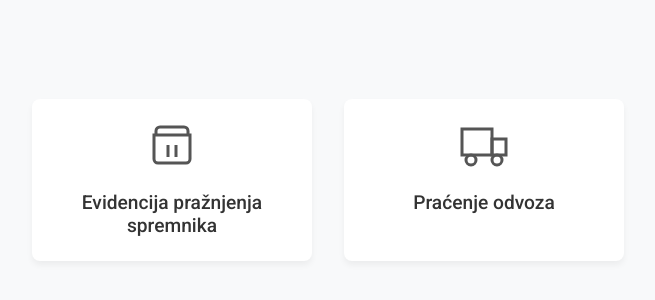
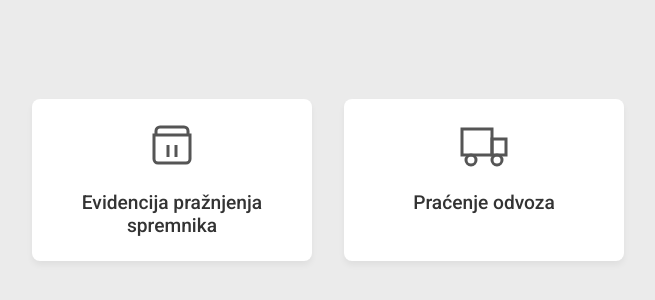
Before and after one commit to dome877/landingpage, a plain HTML site: page index.html in a window 1280 px wide. Shown: the part 220-520 px from the top of the page, without its empty margins (312-967 px from the left). Drawn offline with Linux system fonts and the light colour scheme.

Commit message:
zadnji UI change

```diff
--- a/index.html
+++ b/index.html
@@ -3,7 +3,7 @@
 <head>
     <meta charset="UTF-8">
     <meta name="viewport" content="width=device-width, initial-scale=1.0">
-    <title>Z-Grad Services</title>
+    <title>Z-Grad Aplikacija</title>
     <link rel="stylesheet" href="style.css">
     <link rel="preconnect" href="https://fonts.googleapis.com">
     <link rel="preconnect" href="https://fonts.gstatic.com" crossorigin>
--- a/style.css
+++ b/style.css
@@ -7,7 +7,7 @@
 
 body {
     font-family: 'Roboto', sans-serif;
-    background-color: #f8f9fa;
+    background-color: #ebebeb;
     min-height: 100vh;
     display: flex;
     justify-content: center;
```
